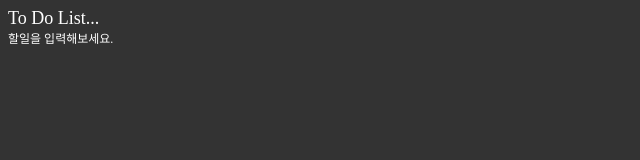
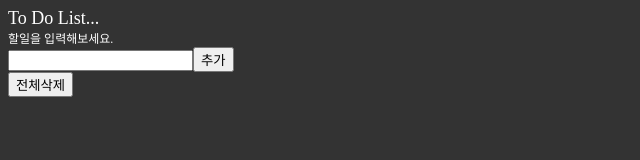
Before and after one commit to puregramer/todo-list, a website built with webpack: page src/index.html in a window 1280 px wide. Shown: the whole page, without its empty margins (0-640 px from the left). Built offline with nearby package versions, Linux system fonts and the light colour scheme.

Commit message:
- todo 작업진행#1

```diff
--- a/src/script/Todo.js
+++ b/src/script/Todo.js
@@ -1,4 +1,5 @@
 import Storage from "./Storage";
+import DOM from "./DOM";
 
 export default class Todo {
     constructor(target) {
@@ -7,15 +8,81 @@ export default class Todo {
 
         console.log("Todo: ", this);
         this.init();
+        this.initList();
+
+        // Date.now()
     }
 
     init() {
+        this.todoListBox = DOM.createElement("div", {
+            attrs: {
+                class: "todoListBox"
+            },
+            parent: this.target
+        });
+
+        this.todoInput = DOM.createElement("input", {
+            attrs: {
+                class: "todoInput"
+            },
+            parent: this.todoListBox
+        });
+
+      /*  this.deleteButton = DOM.createElement("button", {
+            attrs: {
+                class: "deleteButton"
+            },
+            text: "삭제",
+            parent: this.todoListBox
+        });*/
+
+
+        this.addButton = DOM.createElement("button", {
+            attrs: {
+                class: "addButton"
+            },
+            text: "추가",
+            parent: this.todoListBox
+        });
+        this.addButton.addEventListener("click", this.addToDo);
+
+        this.deleteAllButton = DOM.createElement("button", {
+            attrs: {
+                class: "deleteAllButton"
+            },
+            text: "전체삭제",
+            parent: this.target
+        });
+    }
+
+    initList() {
+        if (this.storage.length > 0) {
+            const emptyList = DOM.createElement("div", {
+                attrs: {
+                    class: "emptyList"
+                },
+                text: "등록된 ToDo 아이템이 없습니다.",
+                parent: this.todoListBox
+            });
+        } else {
+            this.storage.forEach(item => {
+
+            });
+        }
 
     }
 
+    addToDo(e) {
+        console.log(this.todoInput.value);
 
 
-    renderList() {
+    }
+
+    delToDo() {
+
+    }
+
+    deleteAll() {
 
     }
 
--- a/src/style/style.scss
+++ b/src/style/style.scss
@@ -9,4 +9,22 @@ body {
         font-size: 12px;
         color: #fff;
     }
+
+    #toDoList {
+        .todoListBox{
+            .emptyList{
+
+            }
+            .addButton{
+
+            }
+
+            .deleteButton{
+
+            }
+        }
+        .deleteAllButton{
+
+        }
+    }
 }
```
